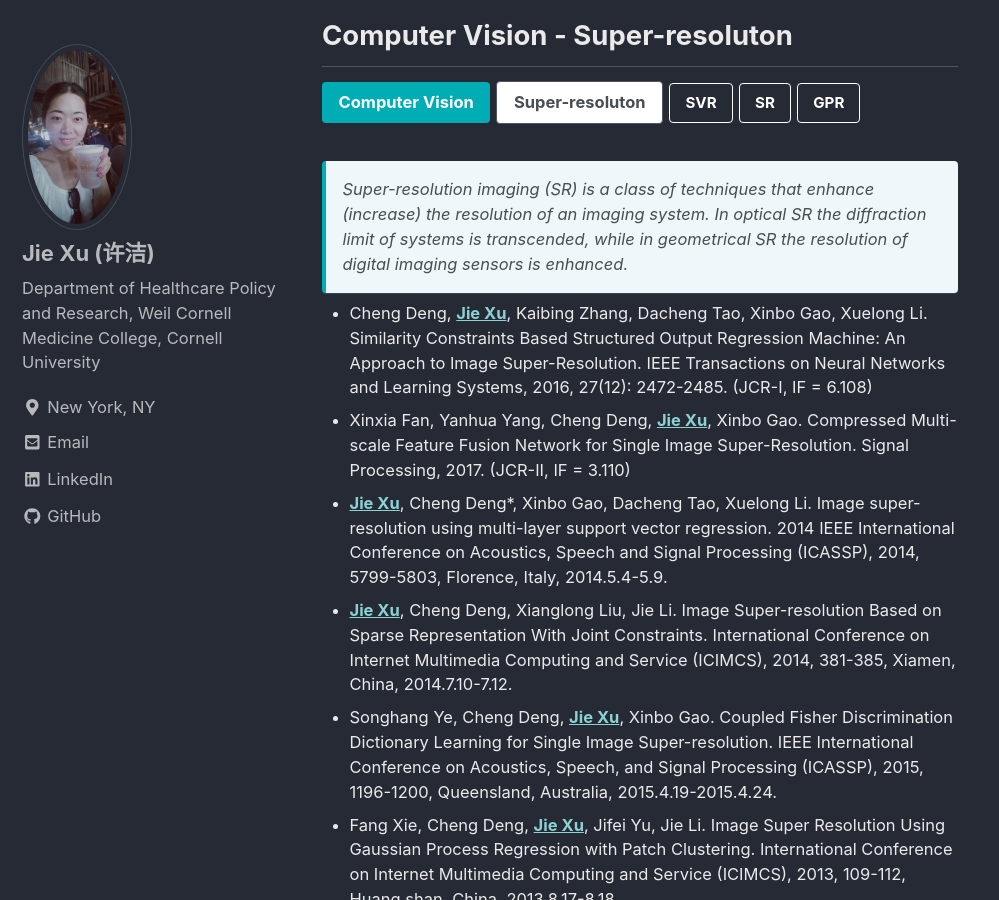
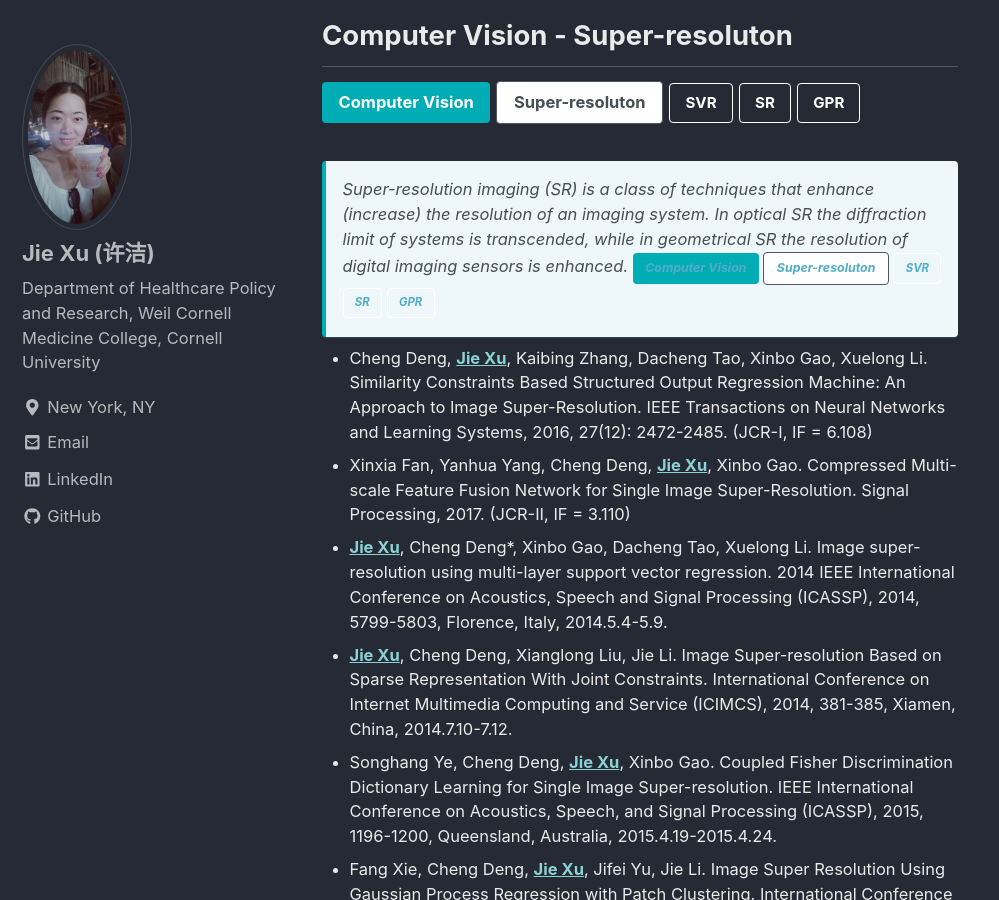
Before and after one commit to jxu1015/jxu1015.github.io, a Jekyll site: the page built from _pages/publications.md, in a window 1280 px wide and 900 px high, scrolled down 1407 px. Shown: the whole window, without its empty margins (0-999 px from the left). Built offline with Jekyll 4.4.1, drawn with Linux system fonts in a browser that asks for light colours; nearby versions of some CDN libraries.

Commit message:
Update publications.md

```diff
--- a/_pages/publications.md
+++ b/_pages/publications.md
@@ -25,6 +25,11 @@ header:
 [GPR](#){: .btn .btn--light-outline .btn--small}
 
 > Super-resolution imaging (SR) is a class of techniques that enhance (increase) the resolution of an imaging system. In optical SR the diffraction limit of systems is transcended, while in geometrical SR the resolution of digital imaging sensors is enhanced.
+[Computer Vision](https://en.wikipedia.org/wiki/Computer_vision){: .btn .btn--primary .btn--primary}
+[Super-resoluton](https://en.wikipedia.org/wiki/Super-resolution_imaging){: .btn .btn--inverse .btn--primary}
+[SVR](#){: .btn .btn--light-outline .btn--small}
+[SR](#){: .btn .btn--light-outline .btn--small}
+[GPR](#){: .btn .btn--light-outline .btn--small}
 {: .notice--info}
 
 * Cheng Deng, [**Jie Xu**](https://scholar.google.com/citations?user=kFSu-dgAAAAJ&hl=en), Kaibing Zhang, Dacheng Tao, Xinbo Gao, Xuelong Li. Similarity Constraints Based Structured Output Regression Machine: An Approach to Image Super-Resolution. IEEE Transactions on Neural Networks and Learning Systems, 2016, 27(12): 2472-2485. (JCR-I, IF = 6.108)
```
